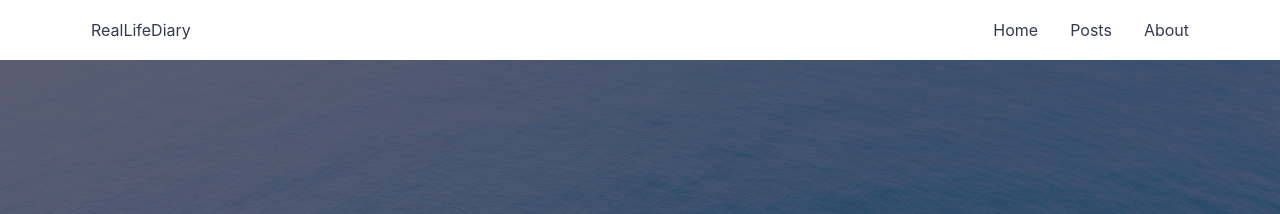
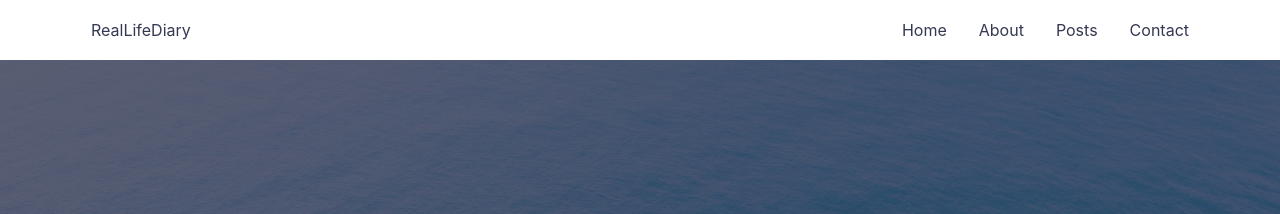
Before and after one commit to jindotori/reallifediary.github.io, a Jekyll site: the page built from index.md, in a window 1280 px wide. Shown: the top 214 px of the page. Built offline with Jekyll 4.4.1, drawn with Linux system fonts in a browser that asks for light colours.

Commit message:
add contact page

```diff
--- a/_config.yml
+++ b/_config.yml
@@ -45,6 +45,7 @@ navigation:
  - {name: 'Home', link: '/'}
  - {name: 'About', link: '/about'}
  - {name: 'Posts', link: '/posts'}
+ - {name: "Contact", link: '/contact'}
 
 compress_html:
   clippings: all
--- a/_includes/header.html
+++ b/_includes/header.html
@@ -9,10 +9,11 @@
       <a class="header__link" href="{{ '/' | relative_url }}" itemprop="url"><span itemprop="name">RealLifeDiary</span></a>
       <nav class="header__links">
         <div class="container header__links-wrapper">
-          <a class="header__link" href="{{ '/' | relative_url }}" itemprop="url"><span itemprop="name">Home</span></a>
-          <a class="header__link" href="{{ '/posts' | relative_url }}" itemprop="url"><span itemprop="name">Posts</span>
-          <a class="header__link" href="{{ '/about' | relative_url }}" itemprop="url"><span itemprop="name">About</span></a>
-          </a>
+	  {% for item in site.navigation %}
+            <a class="header__link" href="{{ item.link | relative_url }}" itemprop="url">
+              <span itemprop="name">{{ item.name }}</span>
+            </a>
+          {% endfor %}
         </div>
       </nav>
       <div class="header__toggle">
```
